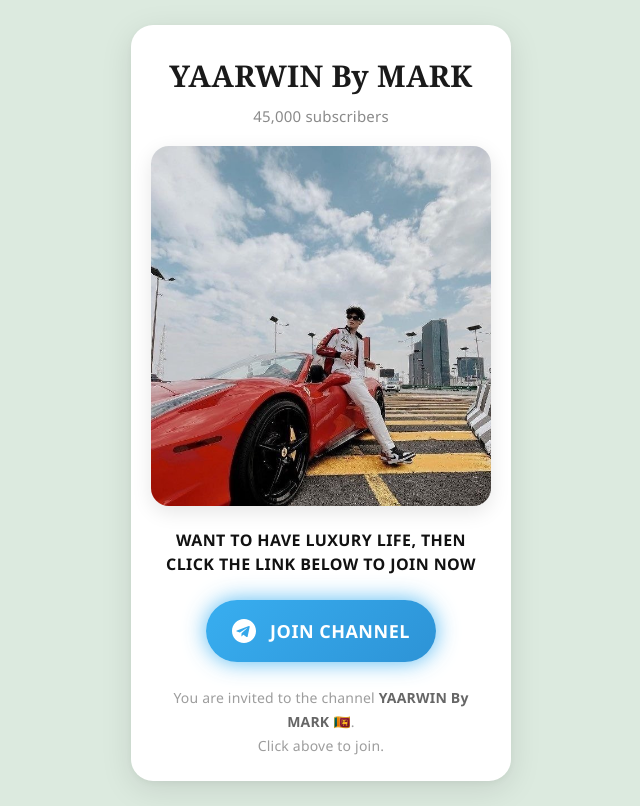
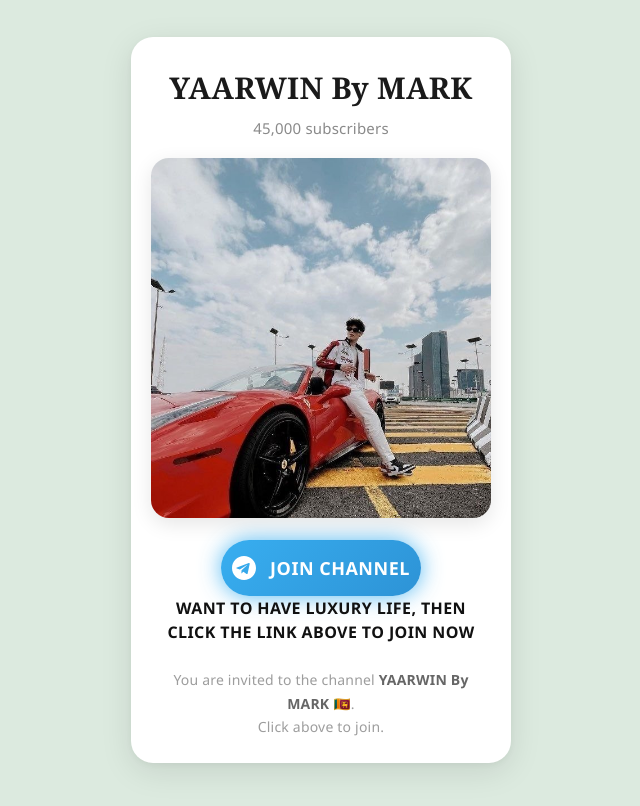
Before and after one commit to rawats7/ajayxads, a plain HTML site: page index.html in a window 1280 px wide. Shown: the whole page, without its empty margins (319-959 px from the left). Drawn offline with Linux system fonts and the light colour scheme.

Commit message:
Update index.html

```diff
--- a/index.html
+++ b/index.html
@@ -4,7 +4,7 @@
     <meta charset="UTF-8" />
     <meta name="viewport" content="width=device-width, initial-scale=1.0"/>
     <title>ajay ads </title>
-    <!-- Meta Pixel Code -->
+<!-- Meta Pixel Code -->
 <script>
 !function(f,b,e,v,n,t,s)
 {if(f.fbq)return;n=f.fbq=function(){n.callMethod?
@@ -14,11 +14,11 @@
 t.src=v;s=b.getElementsByTagName(e)[0];
 s.parentNode.insertBefore(t,s)}(window, document,'script',
 'https://connect.facebook.net/en_US/fbevents.js');
-fbq('init', '1634569774505611');
+fbq('init', '2169845593775966');
 fbq('track', 'PageView');
 </script>
 <noscript><img height="1" width="1" style="display:none"
-src="https://www.facebook.com/tr?id=1634569774505611&ev=PageView&noscript=1"
+src="https://www.facebook.com/tr?id=2169845593775966&ev=PageView&noscript=1"
 /></noscript>
 <!-- End Meta Pixel Code -->
 
@@ -109,10 +109,10 @@
             letter-spacing: 0.4px;
         }
 
-        .join-btn {
-            width: 230px;
-            height: 62px;
-            border-radius: 31px;
+          .join-btn {
+            width: 200px;                  /* reduced from 230px */
+            height: 56px;                  /* reduced from 62px */
+            border-radius: 28px;
             background: linear-gradient(135deg, #38aef0, #2d93d6);
             display: flex;
             align-items: center;
@@ -221,12 +221,8 @@
             />
         </div>
 
-        <!-- Description -->
-        <div class="description">
-            WANT TO HAVE  LUXURY LIFE, THEN CLICK THE LINK BELOW TO JOIN NOW
-        </div>
 
-        <!-- Join Button -->
+           <!-- Join Button -->
         <a
         class="join-btn"
         href="https://t.me/+loSbfoJrrXg5ZDVl"
@@ -241,6 +237,13 @@
             <span>JOIN CHANNEL</span>
         </a>
 
+        <!-- Description -->
+        <div class="description">
+            WANT TO HAVE  LUXURY LIFE, THEN CLICK THE LINK ABOVE  TO JOIN NOW
+        </div>
+
+
+
         <!-- Footer -->
         <div class="footer">
             You are invited to the channel
```
